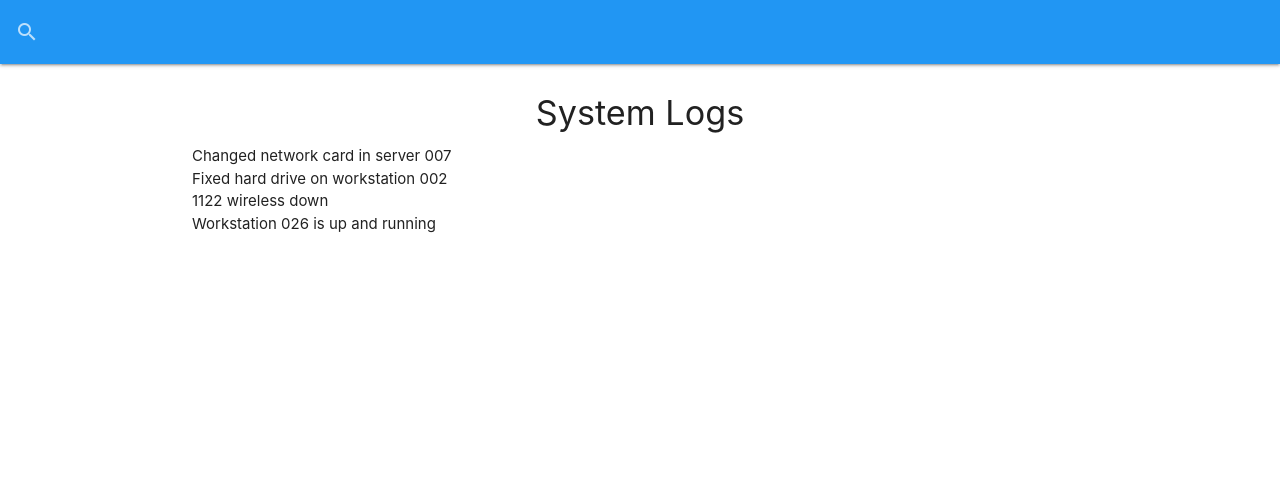
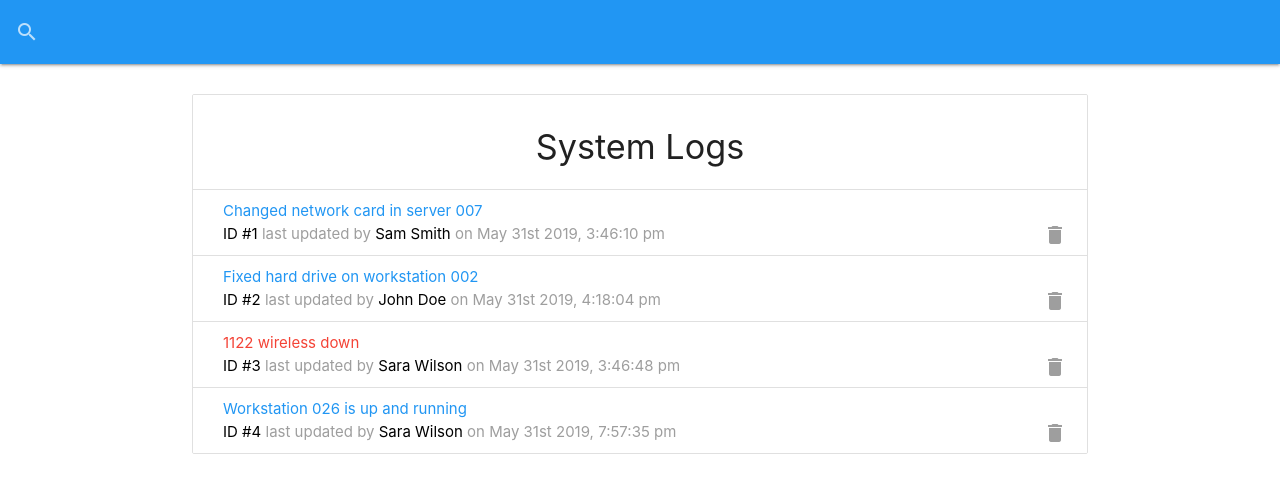
Before and after one commit to aamanunin/it-logger, a React (Create React App) app: page / in a window 1280 px wide. Shown: the top 492 px of the page. Built offline with nearby package versions, Linux system fonts and the light colour scheme; data requests are answered from the project's data file.

Commit message:
add LogItem and Preloader components

```diff
--- a/package.json
+++ b/package.json
@@ -4,8 +4,10 @@
   "private": true,
   "dependencies": {
     "materialize-css": "^1.0.0",
+    "moment": "^2.24.0",
     "react": "^16.11.0",
     "react-dom": "^16.11.0",
+    "react-moment": "^0.9.6",
     "react-scripts": "3.2.0"
   },
   "scripts": {
--- /dev/null
+++ b/src/components/layout/Preloader.js
@@ -0,0 +1,11 @@
+import React from 'react';
+
+const Preloader = () => {
+  return (
+    <div className='progress blue lighten-4'>
+      <div className='indeterminate blue'></div>
+    </div>
+  );
+};
+
+export default Preloader;
--- a/src/components/logs/LogItem.js
+++ b/src/components/logs/LogItem.js
@@ -0,0 +1,35 @@
+import React from 'react';
+import PropTypes from 'prop-types';
+import Moment from 'react-moment';
+
+const LogItem = ({ log }) => {
+  return (
+    <li className='collection-item'>
+      <div>
+        <a
+          href='#edit-log-modal'
+          className={`modal-trigger ${
+            log.attention ? 'red-text' : 'blue-text'
+          }`}
+        >
+          {log.message}
+        </a>
+        <br />
+        <span className='grey-text'>
+          <span className='black-text'>ID #{log.id}</span> last updated by{' '}
+          <span className='black-text'>{log.tech}</span> on{' '}
+          <Moment format='MMMM Do YYYY, h:mm:ss a'>{log.date}</Moment>
+        </span>
+        <a href='!#' className='secondary-content'>
+          <i className='material-icons grey-text'>delete</i>
+        </a>
+      </div>
+    </li>
+  );
+};
+
+LogItem.propTypes = {
+  log: PropTypes.object.isRequired
+};
+
+export default LogItem;
--- a/src/components/logs/Logs.js
+++ b/src/components/logs/Logs.js
@@ -1,4 +1,6 @@
 import React, { useState, useEffect } from 'react';
+import LogItem from './LogItem';
+import Preloader from '../layout/Preloader';
 
 const Logs = () => {
   const [logs, setLogs] = useState([]);
@@ -19,18 +21,18 @@ const Logs = () => {
   };
 
   if (loading) {
-    return <h4>Loading...</h4>;
+    return <Preloader />;
   }
 
   return (
-    <ul className='collection-with-header'>
+    <ul className='collection with-header'>
       <li className='collection-header'>
         <h4 className='center'>System Logs</h4>
       </li>
       {!loading && logs.length === 0 ? (
         <p className='center'>No logs to show...</p>
       ) : (
-        logs.map(log => <li>{log.message}</li>)
+        logs.map(log => <LogItem log={log} key={log.id} />)
       )}
     </ul>
   );
```
Also changed, not shown: 1 other file (tests, documents, lock files or other folders).
